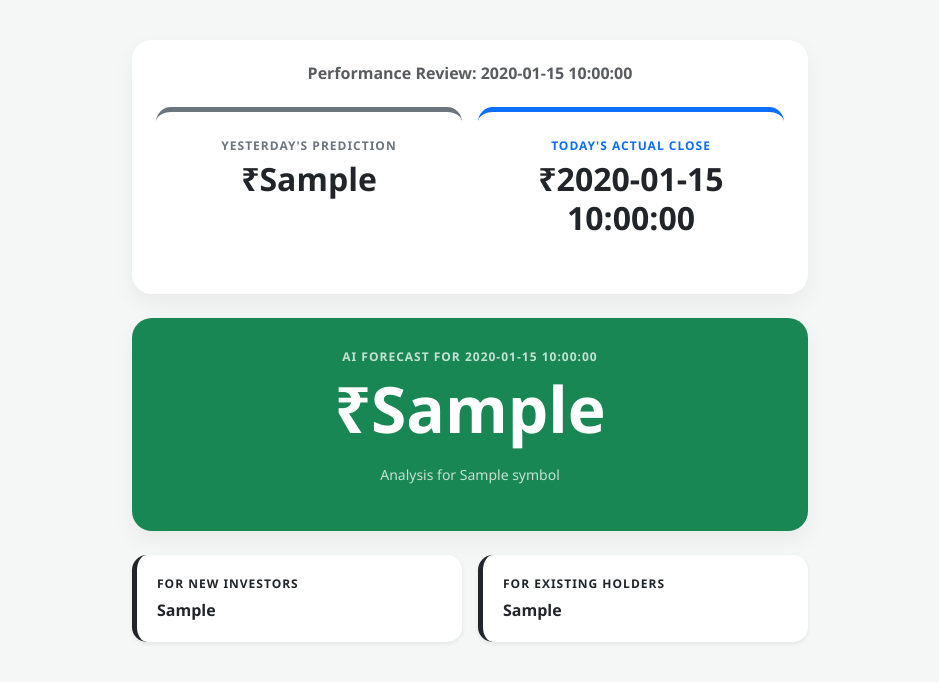
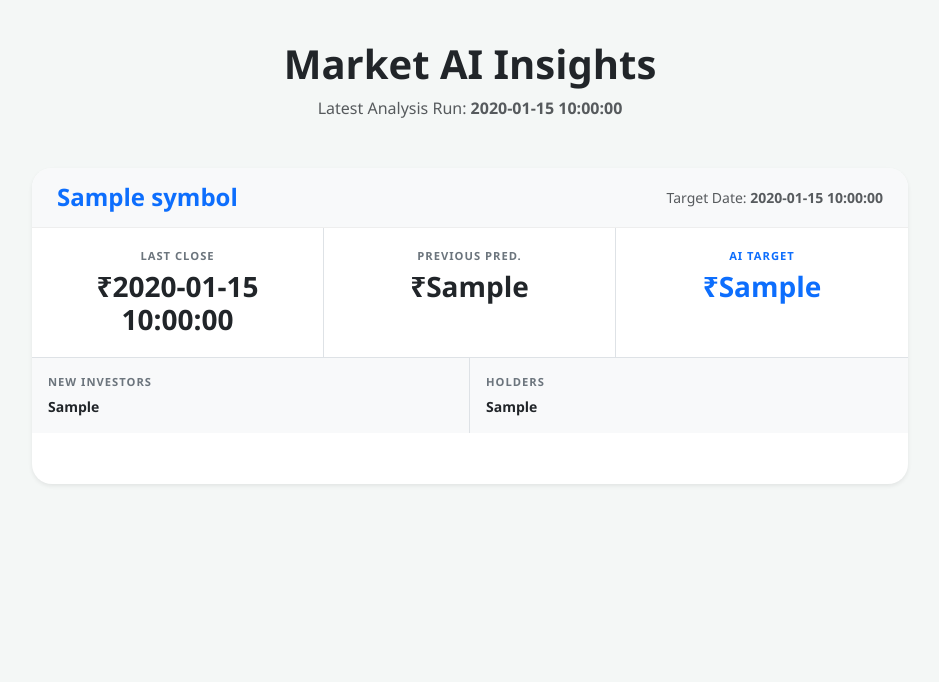
Before and after one commit to KSuchita/realtime-stock-prediction, a Flask app: template templates/index.html in a window 1280 px wide. Shown: the top 682 px of the page, without its empty margins (170-1109 px from the left). Run offline with Flask 3, Linux system fonts and the light colour scheme; the template is opened without the code that fills it: most values are stand-ins (such as "Sample title", 1, 10 or a date in 2020).

Commit message:
Upgrade to multi-stock dashboard with individual model support

```diff
--- a/app.py
+++ b/app.py
@@ -7,62 +7,78 @@
 app = Flask(__name__)
 PREDICTION_FILE = "data/predictions.csv"
 
-def load_latest_data():
+def get_multi_stock_data():
     if not os.path.exists(PREDICTION_FILE):
         return None
+
     df = pd.read_csv(PREDICTION_FILE)
     if df.empty:
         return None
+
+    # Replace NaN with 'N/A' for safe display
     df = df.replace({np.nan: 'N/A'})
-    return df.iloc[-1].to_dict()
+
+    # 1. Get the most recent Prediction Date in the entire file
+    latest_run_date = df["Prediction_Date"].max()
+
+    # 2. Filter for all stocks predicted on that specific date
+    latest_df = df[df["Prediction_Date"] == latest_run_date]
+
+    stocks_results = []
+
+    for _, row in latest_df.iterrows():
+        # Clean numerical values
+        try:
+            actual_val = float(row['Last_Close'])
+            next_pred = float(row['Predicted_Next_Close'])
+            yesterday_pred = row['Prev_Prediction_For_Today']
+
+            # --- Insight Engine Logic ---
+            movement = ((next_pred - actual_val) / actual_val) * 100
+
+            if movement > 0.5:
+                advice_new = "BUY: Upward trend."
+                advice_old = "HOLD: Growth expected."
+                theme = "success"
+            elif movement < -0.5:
+                advice_new = "WAIT: Potential dip."
+                advice_old = "SELL: Booking profit."
+                theme = "danger"
+            else:
+                advice_new = "NEUTRAL: Sideways."
+                advice_old = "HOLD: Stable outlook."
+                theme = "warning"
+
+            # Scorecard Color (Accuracy of previous prediction)
+            status_color = "text-secondary"
+            if yesterday_pred != 'N/A':
+                gap = actual_val - float(yesterday_pred)
+                status_color = "text-success" if abs(gap) < (actual_val * 0.01) else "text-danger"
+
+            stocks_results.append({
+                "symbol": row['Ticker'],
+                "today_actual": actual_val,
+                "yesterday_pred": yesterday_pred,
+                "next_pred": next_pred,
+                "target_date": row['Target_Date'],
+                "status_color": status_color,
+                "new_user_advice": advice_new,
+                "old_user_advice": advice_old,
+                "advice_theme": theme
+            })
+        except Exception as e:
+            print(f"Error processing row for {row.get('Ticker')}: {e}")
+
+    return {
+        "run_date": latest_run_date,
+        "stocks": stocks_results,
+        "is_weekend": datetime.now().weekday() >= 5
+    }
 
 @app.route('/')
 def index():
-    row = load_latest_data()
-    if row:
-        yesterday_val = row.get('Prev_Prediction_For_Today', 'N/A')
-        actual_val = float(row.get('Last_Close', 0))
-        next_pred = float(row.get('Predicted_Next_Close', 0))
-
-        # --- Insight Engine Logic ---
-        movement = ((next_pred - actual_val) / actual_val) * 100
-
-        if movement > 0.5:  # Bullish
-            new_user = "BUY: Model suggests an upward trend. Good entry point."
-            old_user = "HOLD: Growth expected. Maintain position for gains."
-            theme = "success"
-        elif movement < -0.5:  # Bearish
-            new_user = "WAIT: Potential dip ahead. Avoid buying at current price."
-            old_user = "SELL/CAUTION: Trend is downward. Consider booking profit."
-            theme = "danger"
-        else:  # Neutral
-            new_user = "NEUTRAL: Minimal movement expected. Range-bound."
-            old_user = "HOLD: Stable outlook. No immediate action needed."
-            theme = "warning"
-
-        # Status Color for Scorecard
-        status_color = "text-secondary"
-        if yesterday_val != 'N/A':
-            diff = actual_val - float(yesterday_val)
-            status_color = "text-success" if abs(diff) < 10 else "text-danger"
-
-        data = {
-            "symbol": "RELIANCE.NS",
-            "today_actual": actual_val,
-            "yesterday_pred": yesterday_val,
-            "next_pred": next_pred,
-            "target_date": row.get('Target_Date', 'N/A'),
-            "run_date": row.get('Prediction_Date', 'N/A'),
-            "status_color": status_color,
-            "is_weekend": datetime.now().weekday() >= 5,
-            "new_user_advice": new_user,
-            "old_user_advice": old_user,
-            "advice_theme": theme
-        }
-    else:
-        data = None
-
-    return render_template('index.html', data=data)
+    dashboard_data = get_multi_stock_data()
+    return render_template('index.html', data=dashboard_data)
 
 if __name__ == '__main__':
     app.run(debug=True)
--- a/templates/index.html
+++ b/templates/index.html
@@ -3,73 +3,80 @@
 <head>
     <meta charset="UTF-8">
     <meta name="viewport" content="width=device-width, initial-scale=1.0">
-    <title>AI Prediction Scorecard</title>
+    <title>AI Market Dashboard</title>
     <link rel="stylesheet" href="https://cdn.jsdelivr.net/npm/bootstrap@5.3.0/dist/css/bootstrap.min.css">
     <style>
         body { background-color: #f4f7f6; font-family: 'Segoe UI', sans-serif; }
-        .dashboard-container { max-width: 700px; margin: 40px auto; }
-        .card { border: none; border-radius: 20px; box-shadow: 0 10px 25px rgba(0,0,0,0.05); }
-        .weekend-notice { background-color: #fff3cd; border-left: 5px solid #ffc107; color: #856404; padding: 15px; border-radius: 10px; margin-bottom: 20px; font-size: 0.9rem; }
-        .scorecard-actual { background: #ffffff; border-top: 5px solid #0d6efd; border-radius: 15px; padding: 25px; }
-        .scorecard-pred { background: #ffffff; border-top: 5px solid #6c757d; border-radius: 15px; padding: 25px; }
-        .next-pred-box { background: #198754; color: white; padding: 30px; border-radius: 20px; }
-        .insight-card { border-radius: 15px; padding: 20px; background: #fff; height: 100%; border-left: 5px solid; }
-        .label-text { font-size: 0.75rem; font-weight: 700; letter-spacing: 1px; margin-bottom: 5px; }
+        .dashboard-container { max-width: 900px; margin: 40px auto; }
+        .stock-card { border: none; border-radius: 20px; box-shadow: 0 8px 20px rgba(0,0,0,0.06); transition: transform 0.2s; margin-bottom: 25px; background: #fff; overflow: hidden; }
+        .stock-card:hover { transform: translateY(-5px); }
+        .ticker-header { background: #f8f9fa; padding: 15px 25px; border-bottom: 1px solid #eee; display: flex; justify-content: space-between; align-items: center; }
+        .weekend-notice { background-color: #fff3cd; border-left: 5px solid #ffc107; color: #856404; padding: 15px; border-radius: 12px; margin-bottom: 30px; font-size: 0.9rem; }
+        .price-box { padding: 20px; text-align: center; }
+        .label-text { font-size: 0.7rem; font-weight: 700; letter-spacing: 1px; color: #6c757d; margin-bottom: 5px; text-transform: uppercase; }
+        .insight-bar { padding: 15px 25px; color: #fff; font-weight: 600; font-size: 0.9rem; }
+        .bg-success-custom { background-color: #198754; }
+        .bg-danger-custom { background-color: #dc3545; }
+        .bg-warning-custom { background-color: #ffc107; color: #000 !important; }
     </style>
 </head>
 <body>
     <div class="container dashboard-container">
+        <div class="text-center mb-5">
+            <h1 class="fw-bold">Market AI Insights</h1>
+            <p class="text-muted">Latest Analysis Run: <strong>{{ data.run_date }}</strong></p>
+        </div>
+
         {% if data %}
-
             {% if data.is_weekend %}
             <div class="weekend-notice shadow-sm">
-            <strong>Weekend Mode Active:</strong> Market is closed. Analysis based on Friday's data for <strong>Monday, {{ data.target_date }}</strong>.
+                <strong>Weekend Mode Active:</strong> Markets are closed. Predictions are based on the latest Friday close data for the upcoming session.
             </div>
             {% endif %}
 
-        <div class="card p-4 mb-4">
-            <h6 class="text-center text-muted mb-4 fw-bold">Performance Review: {{ data.run_date }}</h6>
-            <div class="row g-3 text-center">
-                <div class="col-md-6">
-                    <div class="scorecard-pred">
-                        <p class="label-text text-uppercase text-secondary">Yesterday's Prediction</p>
-                        <h2 class="fw-bold {{ data.status_color }}">₹{{ data.yesterday_pred }}</h2>
+            {% for stock in data.stocks %}
+            <div class="stock-card shadow-sm">
+                <div class="ticker-header">
+                    <h4 class="mb-0 fw-bold text-primary">{{ stock.symbol }}</h4>
+                    <span class="text-muted small">Target Date: <strong>{{ stock.target_date }}</strong></span>
                 </div>
+
+                <div class="row g-0 border-bottom">
+                    <div class="col-md-4 price-box border-end">
+                        <p class="label-text">Last Close</p>
+                        <h3 class="fw-bold mb-0">₹{{ stock.today_actual }}</h3>
                     </div>
-                <div class="col-md-6">
-                    <div class="scorecard-actual">
-                        <p class="label-text text-uppercase text-primary">Today's Actual Close</p>
-                        <h2 class="fw-bold">₹{{ data.today_actual }}</h2>
+                    <div class="col-md-4 price-box border-end">
+                        <p class="label-text">Previous Pred.</p>
+                        <h3 class="fw-bold mb-0 {{ stock.status_color }}">₹{{ stock.yesterday_pred }}</h3>
                     </div>
-                </div>
+                    <div class="col-md-4 price-box">
+                        <p class="label-text text-primary">AI Target</p>
+                        <h3 class="fw-bold mb-0 text-primary">₹{{ stock.next_pred }}</h3>
                     </div>
                 </div>
 
-        <div class="card next-pred-box text-center mb-4">
-            <p class="label-text text-uppercase opacity-75">AI Forecast For {{ data.target_date }}</p>
-            <h1 class="display-3 fw-bold">₹{{ data.next_pred }}</h1>
-            <p class="small opacity-75 mt-2">Analysis for {{ data.symbol }}</p>
+                <div class="row g-0">
+                    <div class="col-md-6 p-3 border-end bg-light">
+                        <p class="label-text">New Investors</p>
+                        <p class="mb-0 small fw-bold text-dark">{{ stock.new_user_advice }}</p>
+                    </div>
+                    <div class="col-md-6 p-3 bg-light">
+                        <p class="label-text">Holders</p>
+                        <p class="mb-0 small fw-bold text-dark">{{ stock.old_user_advice }}</p>
+                    </div>
                 </div>
 
-        <div class="row g-3">
-            <div class="col-md-6">
-                <div class="insight-card border-{{ data.advice_theme }} shadow-sm">
-                    <p class="label-text text-uppercase text-{{ data.advice_theme }}">For New Investors</p>
-                    <p class="fw-bold mb-0 text-dark">{{ data.new_user_advice }}</p>
+                <div class="insight-bar text-center bg-{{ stock.advice_theme }}-custom">
+                    RECOMMENDED ACTION: {{ stock.new_user_advice.split(':')[0] }}
                 </div>
             </div>
-            <div class="col-md-6">
-                <div class="insight-card border-{{ data.advice_theme }} shadow-sm">
-                    <p class="label-text text-uppercase text-{{ data.advice_theme }}">For Existing Holders</p>
-                    <p class="fw-bold mb-0 text-dark">{{ data.old_user_advice }}</p>
-                </div>
-            </div>
-        </div>
+            {% endfor %}
 
         {% else %}
             <div class="alert alert-info text-center mt-5">
                 <h4>No Data Found</h4>
-            <p>Please run <code>python realtime_predict.py</code>.</p>
+                <p>Please ensure <code>predictions.csv</code> exists in the data folder.</p>
             </div>
         {% endif %}
     </div>
```
Also changed, not shown: realtime_predict.py (+86 -108 lines), train_model.py (+34 -64 lines). Lines whose indentation alone changed are shown as unchanged.
